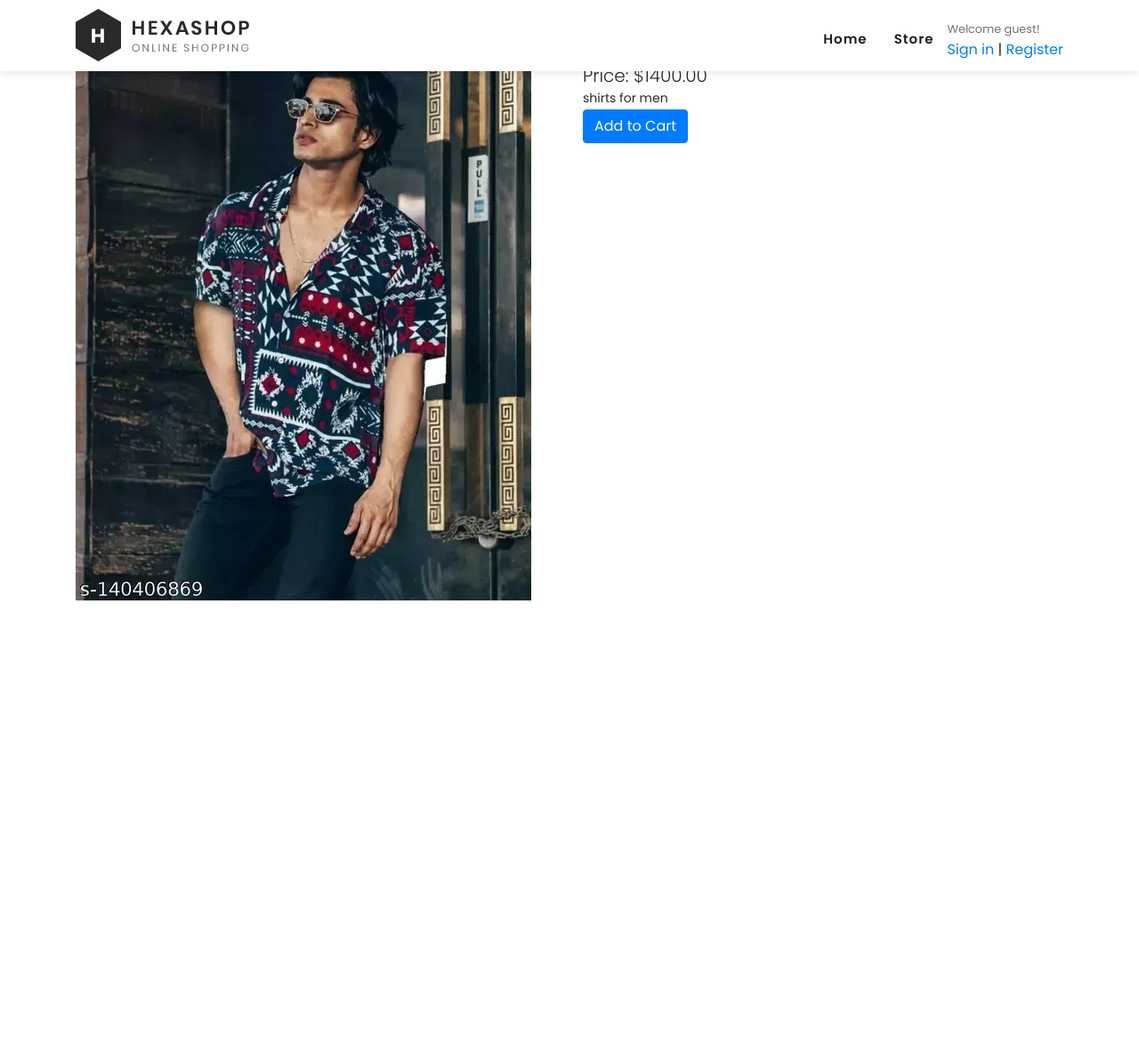
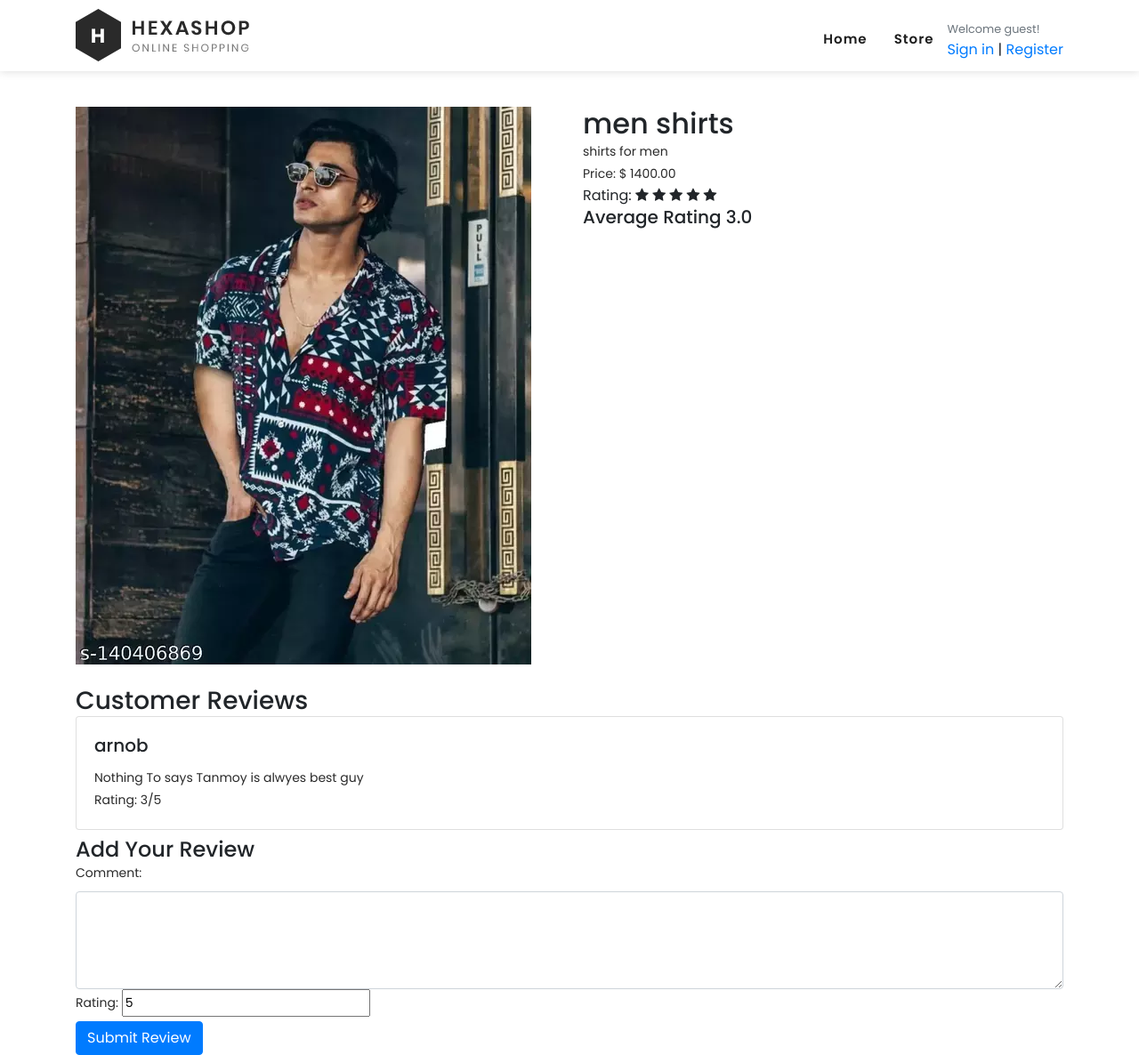
Before and after one commit to TanmoyBD/kanika_shop, a Django app: page /store/product/7/ in a window 1280 px wide. Shown: the whole page at 89% size. Before the commit the page ends 675 px from the top, so only its background shows below. Run offline with Django 4.2, Linux system fonts and the light colour scheme; data comes from the database, SQL or seed files in the repository; both versions use the stored data as it was after the commit; some libraries are stand-ins or nearby versions.

Commit message:
After completed Ratting and review

```diff
--- a/store/forms.py
+++ b/store/forms.py
@@ -1,9 +1,19 @@
-# forms.py
-
 from django import forms
+from .models import Reviews
 
 
 class MyForm(forms.Form):
 
     field1 = forms.IntegerField(label='Field 1')
     field2 = forms.IntegerField(label='Field 2')
+
+
+class ReviewModelForm(forms.ModelForm):
+    class Meta:
+        model = Reviews
+        fields = ['comment','rating']
+
+    comment = forms.CharField(
+        max_length=1000,
+        widget=forms.Textarea(attrs={'class': 'form-control', 'rows': 4}),
+    )
--- a/store/models.py
+++ b/store/models.py
@@ -1,9 +1,8 @@
-from django.db import models
-
-# Create your models here.
 from django.db import models
 from category.models import Category
-# Create your models here.
+from django.contrib.auth.models import User
+
+
 class Product(models.Model):
     product_name = models.CharField(max_length=200)
     slug = models.SlugField(max_length=200)
@@ -19,3 +18,14 @@ class Product(models.Model):
 
     def __str__(self):
         return self.product_name
+
+class Reviews(models.Model):
+    user = models.ForeignKey(User, on_delete=models.CASCADE)  # Associate the review with a user
+    product = models.ForeignKey(Product, on_delete=models.CASCADE)  # Associate the review with a product
+    rating = models.PositiveIntegerField(default=5)  # You can change the default rating as needed
+    comment = models.TextField(max_length=1000)  # Comment text for the review
+    created_date = models.DateTimeField(auto_now_add=True)
+    modified_date = models.DateTimeField(auto_now=True)
+
+    def __str__(self):
+        return f"Review by {self.user.username} for {self.product.product_name}"
--- a/store/templates/filter_items.html
+++ b/store/templates/filter_items.html
@@ -15,7 +15,8 @@
                   <h5 class="card-title"> {{product.product_name}}</h5>
                   <p class="card-text">{{product.description}}</p>
                   <p class="card-text">{{product.price}}</p>
-                  <a href="#" class="btn btn-primary">Add to Cart</a>
+                  <a style="background-color: #4ac710;"  href="#" class="btn btn-primary">Add to Cart</a>
+                  <a style="background-color: #22806d;"  href="{% url 'product_detail' product_id=product.id %}" class="btn text-light ">Product Details</a>
               </div>
           </div>
         </div>
--- a/store/templates/product_detail.html
+++ b/store/templates/product_detail.html
@@ -1,18 +1,70 @@
 {% extends 'base.html' %}
 
 {% block content %}
-<div class="container mt-5">
-    <div class="row">
-        <div class="col-md-6">
-            <img src="{{ product.image.url }}" alt="{{ product.name }}" class="img-fluid">
+
+<body style="margin-top:120px;">
+    <div class="container">
+        <div class="row">
+            <div class="col-md-6">
+                <img src="{{ product.image.url }}" alt="Product Image" class="img-fluid">
+            </div>
+            <div class="col-md-6">
+                <h2>{{ product.product_name }}</h2>
+                <p>{{ product.description }}</p>
+                <p>Price: $ {{ product.price }}</p>
+
+                <!-- Product Rating -->
+                <div class="product-rating">
+                    <span>Rating: </span>
+                    <span class="fa fa-star {% if average_rating >= 1 %}checked{% endif %}"></span>
+                    <span class="fa fa-star {% if average_rating >= 2 %}checked{% endif %}"></span>
+                    <span class="fa fa-star {% if average_rating >= 3 %}checked{% endif %}"></span>
+                    <span class="fa fa-star {% if average_rating >= 4 %}checked{% endif %}"></span>
+                    <span class="fa fa-star {% if average_rating == 5 %}checked{% endif %}"></span>
+                </div>
+                <h5>Average Rating {{ average_rating }}  </h1>
+
+                <!-- Add to Cart Button -->
+
+
+                <!-- Buy Now Button -->
+
+            </div>
         </div>
-        <div class="col-md-6">
-            <h2>{{ product.name }}</h2>
-            <p class="text-muted">{{ product.category }}</p>
-            <p class="lead">Price: ${{ product.price }}</p>
-            <p>{{ product.description }}</p>
-            <button class="btn btn-primary">Add to Cart</button>
+
+        <!-- Reviews Section -->
+        <div class="row mt-4">
+            <div class="col-md-12">
+                <h3>Customer Reviews</h3>
+                <!-- Display existing reviews here -->
+                {% for review in reviews %}
+                    <div class="card mb-2">
+                        <div class="card-body">
+                            <h5 class="card-title">{{ review.user.username }}</h5>
+                            <p class="card-text">{{ review.comment }}</p>
+                            <p>Rating: {{ review.rating }}/5</p>
+                        </div>
+                    </div>
+                {% empty %}
+                    <p>No reviews yet.</p>
+                {% endfor %}
+
+                <!-- Add a Review Form -->
+                <h4>Add Your Review</h4>
+                <form method="POST" action="{% url 'product_detail' product_id=product.id %}">
+                    {% csrf_token %}
+                    <!-- Add fields for review text and rating here using Django forms -->
+                    {{ form.as_p }}
+                    <button type="submit" class="btn btn-primary">Submit Review</button>
+                </form>
+            </div>
         </div>
     </div>
-</div>
+
+    <!-- Add Bootstrap JS and jQuery scripts here -->
+    <script src="https://ajax.googleapis.com/ajax/libs/jquery/3.5.1/jquery.min.js"></script>
+    <script src="https://cdnjs.cloudflare.com/ajax/libs/popper.js/1.16.0/umd/popper.min.js"></script>
+    <script src="https://maxcdn.bootstrapcdn.com/bootstrap/4.5.2/js/bootstrap.min.js"></script>
+</body>
+
 {% endblock %}
--- a/store/templates/store.html
+++ b/store/templates/store.html
@@ -83,6 +83,7 @@
                     </div> <!-- price-wrap.// -->
                   </div>
                   <a href="#" class="btn btn-block btn-success">Added to cart </a>
+                  <a style="background-color: #22806d;" href="{% url 'product_detail' product_id=product.id %}" class="btn btn-block ">Product Details </a>
                 </figcaption>
               </figure>
             </div>
--- a/store/views.py
+++ b/store/views.py
@@ -1,10 +1,10 @@
 from django.shortcuts import render, redirect, get_object_or_404
-from .models import Product
+from .models import Product,Reviews
 from django.urls import reverse
 from django.contrib import messages
 from category.models import Category
 from django.core.paginator import Paginator
-from .forms import MyForm
+from .forms import MyForm,ReviewModelForm
 from django.db.models import Q
 
 
@@ -31,16 +31,6 @@ def store(request, category_slug=None):
 
 
 
-from django.core.paginator import Paginator
-from django.shortcuts import render, redirect
-from django.contrib import messages
-from .models import Product
-from .forms import MyForm
-
-from django.core.paginator import Paginator
-from django.shortcuts import render
-from .models import Product  # Import your Product model here
-from .forms import MyForm  # Import your form here
 
 def FilterItems(request):
     products = Product.objects.filter(is_available=True)  # Initialize with an empty queryset
@@ -72,8 +62,28 @@ def FilterItems(request):
     return render(request, 'filter_items.html', {'form': form, **context})
 
 
-def product_detail(request,product_id):
-    product = Product.objects.get(id=product_id)
-    print(product.id)
+def product_detail(request, product_id):
+    product = get_object_or_404(Product, pk=product_id)
+    reviews = Reviews.objects.filter(product=product)
 
-    return render(request, "product_detail.html", {'product':product})
+    average_rating = 0
+
+    if reviews.exists():
+        total_rating = sum([review.rating for review in reviews])
+        average_rating = total_rating / len(reviews)
+
+    if request.method == 'POST':
+        form = ReviewModelForm(request.POST)
+        if form.is_valid():
+            review = form.save(commit=False)
+            review.product = product
+            review.user = request.user
+            review.save()
+            return redirect('product_detail', product_id=product_id)
+
+
+    else:
+        form = ReviewModelForm()
+
+
+    return render(request, 'product_detail.html', {'average_rating':average_rating,'reviews':reviews,'product': product, 'form': form})
```
Also changed, not shown: store/admin.py (+11 -2 lines), templates/popular_products.html (+8 -7 lines), db.sqlite3, store/migrations/0009_reviews.py (added).
